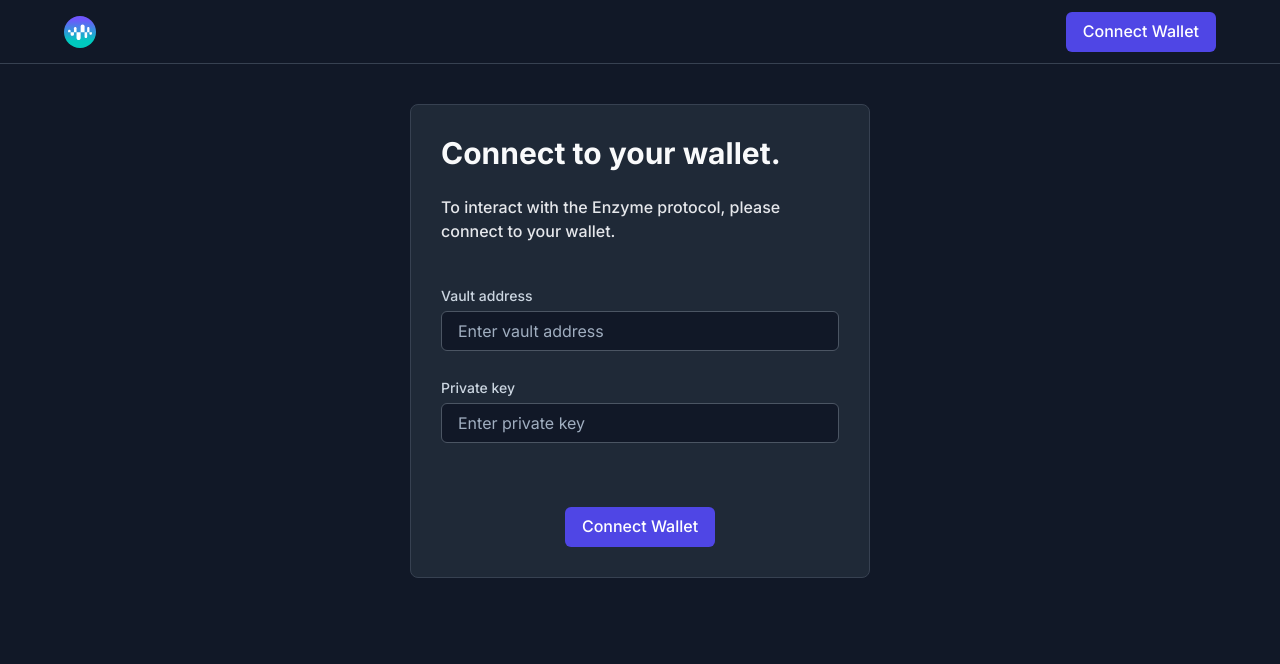
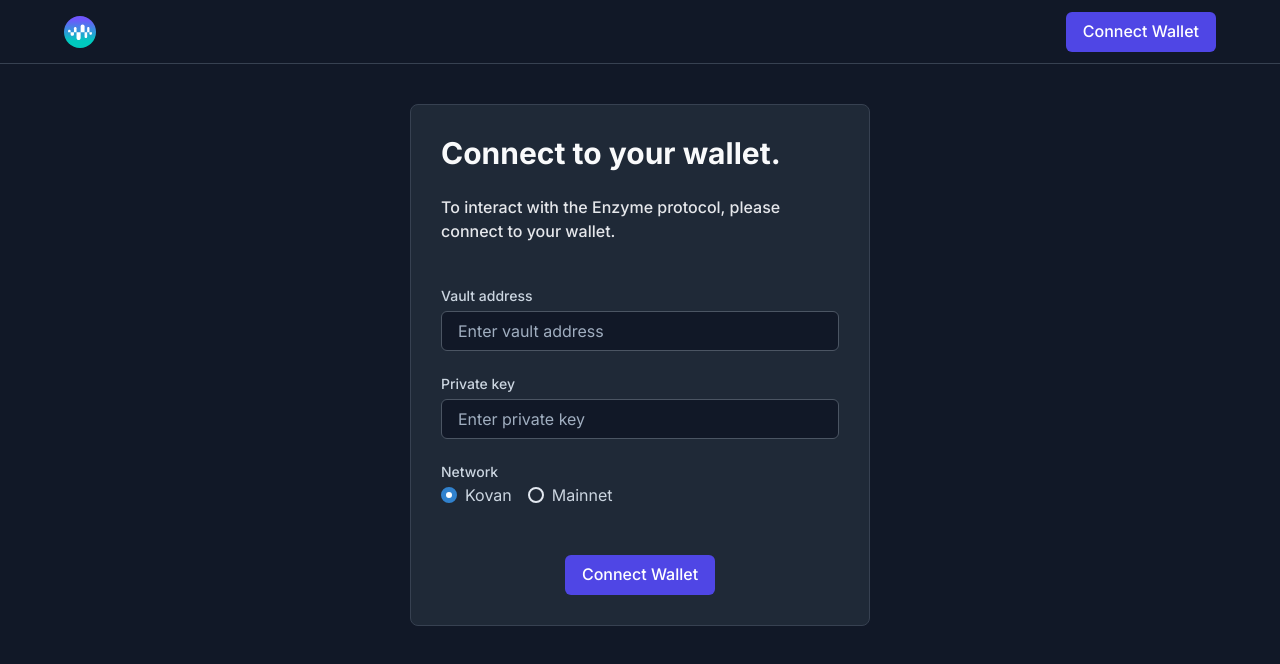
Before and after one commit to kavinm/DeFiSummerEnzymeBot, a React (Create React App) app in the folder client/: page / in a window 1280 px wide. Shown: the top 664 px of the page. Built offline with nearby package versions, Linux system fonts and the light colour scheme.

Commit message:
Implement network changes.

```diff
--- a/client/src/atoms/index.ts
+++ b/client/src/atoms/index.ts
@@ -2,7 +2,7 @@
 
 type Holdings = { id: string; [x: string]: any }[];
 
-export const reloadAutomatedStrategyHoldingsAtom = atom<boolean>(false);
+export const reloadBuySellLimitHoldingsAtom = atom<boolean>(false);
 export const vaultHoldingsAtom = atom<Holdings>([]);
 export const availableTokensAtom = atom<
   {
--- a/client/src/components/partial/BuyToken.tsx
+++ b/client/src/components/partial/BuyToken.tsx
@@ -17,7 +17,7 @@
 import useAuthentication from "../../utils/useAuthentication";
 import {
   availableTokensAtom,
-  reloadAutomatedStrategyHoldingsAtom,
+  reloadBuySellLimitHoldingsAtom,
   vaultHoldingsAtom,
 } from "../../atoms";
 
@@ -52,7 +52,7 @@
   });
   const [, , authentication] = useAuthentication();
   const [bot, setBot] = useState<Partial<EnzymeBot>>({});
-  const [reload, setReload] = useAtom(reloadAutomatedStrategyHoldingsAtom);
+  const [reload, setReload] = useAtom(reloadBuySellLimitHoldingsAtom);
   const [availableTokens] = useAtom(availableTokensAtom);
   const [vaultHoldings] = useAtom(vaultHoldingsAtom);
 
--- a/client/src/components/partial/SellToken.tsx
+++ b/client/src/components/partial/SellToken.tsx
@@ -17,7 +17,7 @@
 import useAuthentication from "../../utils/useAuthentication";
 import {
   availableTokensAtom,
-  reloadAutomatedStrategyHoldingsAtom,
+  reloadBuySellLimitHoldingsAtom,
   vaultHoldingsAtom,
 } from "../../atoms";
 
@@ -52,7 +52,7 @@
   });
   const [, , authentication] = useAuthentication();
   const [bot, setBot] = useState<Partial<EnzymeBot>>({});
-  const [reload, setReload] = useAtom(reloadAutomatedStrategyHoldingsAtom);
+  const [reload, setReload] = useAtom(reloadBuySellLimitHoldingsAtom);
   const [availableTokens] = useAtom(availableTokensAtom);
   const [vaultHoldings] = useAtom(vaultHoldingsAtom);
 
--- a/client/src/components/shared/Sidebar.tsx
+++ b/client/src/components/shared/Sidebar.tsx
@@ -6,7 +6,7 @@
 import { ReactComponent as EnzymeLogo } from "../../assets/logo/enzyme.svg";
 
 const links = [
-  { id: uuid(), label: "Automated Strategy", url: "/automated-strategy" },
+  { id: uuid(), label: "Buy-Sell Limit", url: "/buy-sell-limit" },
   { id: uuid(), label: "Liquidate", url: "/liquidate" },
   { id: uuid(), label: "Rebalance Portfolio", url: "/rebalance-portfolio" },
 ];
--- a/client/src/config/api.ts
+++ b/client/src/config/api.ts
@@ -1 +1,5 @@
 export const ENZYME_KOVAN_GRAPH_API = `https://api.thegraph.com/subgraphs/name/enzymefinance/enzyme-kovan`;
+export enum Networks {
+  Kovan = "Kovan",
+  Mainnet = "Mainnet",
+}
--- a/client/src/pages/AutomatedStrategy.tsx
+++ b/client/src/pages/BuySellLimit.tsx
@@ -41,11 +41,11 @@
   },
 ];
 
-const AutomatedStrategy: React.FC = () => {
+const BuySellLimit: React.FC = () => {
   const [vaultHoldings] = useAtom(vaultHoldingsAtom);
 
   return (
-    <DefaultLayout name="Automated Strategy">
+    <DefaultLayout name="Buy-Sell Limit">
       <Flex
         maxW="1000px"
         mt="40px"
@@ -94,4 +94,4 @@
   );
 };
 
-export default AutomatedStrategy;
+export default BuySellLimit;
--- a/client/src/pages/Connect.tsx
+++ b/client/src/pages/Connect.tsx
@@ -1,5 +1,5 @@
-import { Box, Text } from "@chakra-ui/react";
-import { useForm } from "react-hook-form";
+import { Box, Radio, RadioGroup, Text } from "@chakra-ui/react";
+import { useForm, Controller } from "react-hook-form";
 import { yupResolver } from "@hookform/resolvers/yup";
 import * as yup from "yup";
 import { useHistory } from "react-router-dom";
@@ -7,10 +7,12 @@
 
 import { Navbar, ThemedButton, ThemedInput } from "../components/shared";
 import useAuthentication from "../utils/useAuthentication";
+import { Networks } from "../config/api";
 
 type FormData = {
   vaultAddress: string;
   privateKey: string;
+  network: string;
 };
 
 const schema = yup.object().shape({
@@ -26,21 +28,26 @@
     .matches(/^[a-fA-F0-9]{64}$/, {
       message: "Please provide a valid private key format.",
     }),
+  network: yup.string(),
 });
 
 const Connect: React.FC = () => {
   const {
     register,
     handleSubmit,
-    formState: { errors },
+    control,
+    formState: { errors, isSubmitting },
   } = useForm<FormData>({
     resolver: yupResolver(schema),
+    defaultValues: {
+      network: Networks.Kovan,
+    },
   });
 
   const history = useHistory();
   const [, setAuthentication] = useAuthentication();
 
-  const onSubmit = async ({ vaultAddress, privateKey }: FormData) => {
+  const onSubmit = async ({ vaultAddress, privateKey, network }: FormData) => {
     try {
       await EnzymeBot.createFromInput(vaultAddress, privateKey);
       setAuthentication({ vaultAddress, privateKey });
@@ -51,7 +58,7 @@
   };
 
   return (
-    <Box backgroundColor="accentCards" minHeight="100vh">
+    <Box backgroundColor="accentCards" minHeight="100vh" pb="2rem">
       <Navbar />
       <Box
         backgroundColor="accentSurface"
@@ -103,7 +110,7 @@
             as="span"
             color="red.400"
             display="block"
-            h="1.5rem"
+            h="1.25rem"
             fontSize="sm"
           >
             {errors.vaultAddress?.message}
@@ -124,22 +131,57 @@
             id="privateKey"
             placeholder="Enter private key"
             isInvalid={!!errors.privateKey?.message}
+            type="password"
           />
           <Text
             as="span"
             color="red.400"
             display="block"
-            h="2rem"
+            h="1.25rem"
             fontSize="sm"
           >
             {errors.privateKey?.message}
           </Text>
+          <Text
+            as="label"
+            htmlFor="privateKey"
+            fontSize="sm"
+            fontWeight="medium"
+            color="gray.300"
+            lineHeight="1.25rem"
+          >
+            Network
+          </Text>
+          <Controller
+            control={control}
+            name="network"
+            render={({
+              field: { onChange, onBlur, value, name, ref },
+              fieldState: { invalid, isTouched, isDirty, error },
+              formState,
+            }) => (
+              <RadioGroup
+                onBlur={onBlur}
+                onChange={onChange}
+                checked={value}
+                ref={ref}
+                color="gray.300"
+                defaultValue={Networks.Kovan}
+              >
+                <Radio value={Networks.Kovan} mr="1rem">
+                  Kovan
+                </Radio>
+                <Radio value={Networks.Mainnet}>Mainnet</Radio>
+              </RadioGroup>
+            )}
+          />
           <ThemedButton
             color="white"
             type="submit"
-            mt="2rem"
+            mt="3rem"
             mx="auto"
             display="block"
+            isLoading={isSubmitting}
           >
             Connect Wallet
           </ThemedButton>
--- a/client/src/pages/Liquidate.tsx
+++ b/client/src/pages/Liquidate.tsx
@@ -25,7 +25,7 @@
 import useAuthentication from "../utils/useAuthentication";
 import {
   availableTokensAtom,
-  reloadAutomatedStrategyHoldingsAtom,
+  reloadBuySellLimitHoldingsAtom,
   vaultHoldingsAtom,
 } from "../atoms";
 
@@ -67,7 +67,7 @@
   const { isOpen, onOpen, onClose } = useDisclosure();
   const [, , authentication] = useAuthentication();
   const [vaultHoldings] = useAtom(vaultHoldingsAtom);
-  const [reload, setReload] = useAtom(reloadAutomatedStrategyHoldingsAtom);
+  const [reload, setReload] = useAtom(reloadBuySellLimitHoldingsAtom);
   const [availableTokens] = useAtom(availableTokensAtom);
 
   const existingliquidateTokens = watch("liquidateTokens") as string[];
```
Also changed, not shown: client/src/App.tsx (+6 -6 lines).
